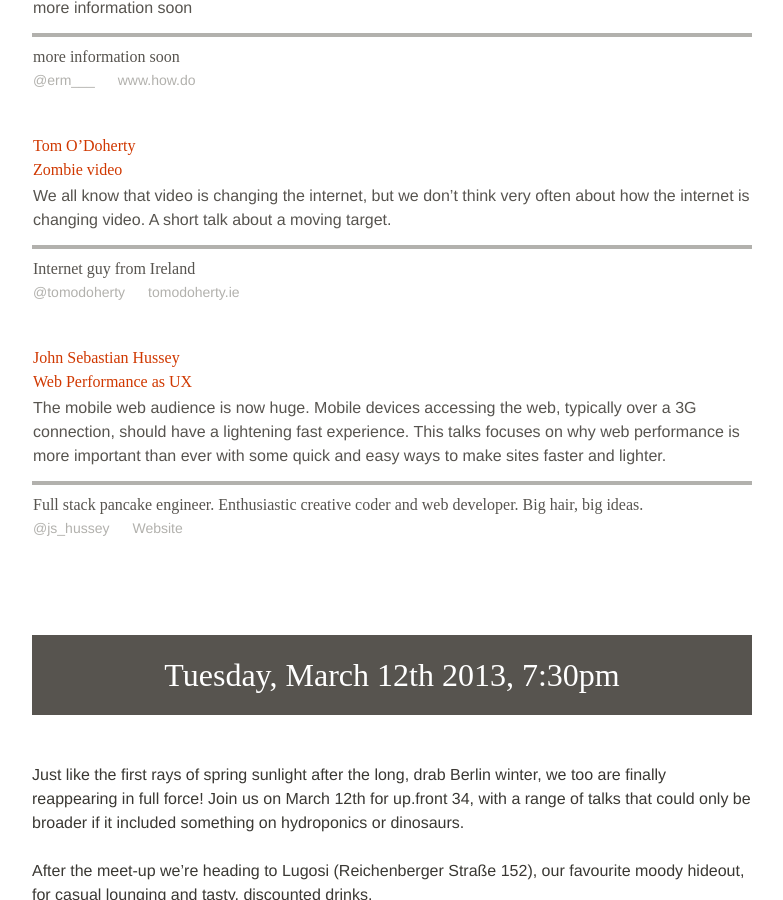
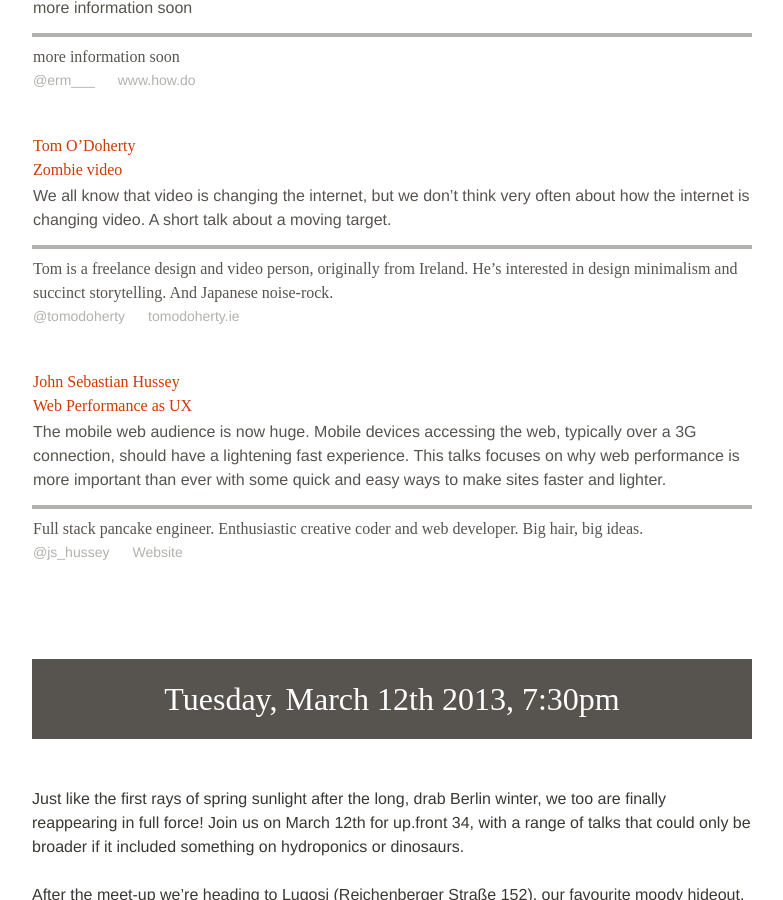
Before and after one commit to upfrontug/upfrontug.github.io, a Jekyll site: the page built from index.html, in a window 1280 px wide and 900 px high, scrolled down 879 px. Shown: the whole window, without its empty margins (248-1031 px from the left). Built offline with Jekyll 4.4.1, drawn with Linux system fonts in a browser that asks for light colours; nearby versions of some CDN libraries; a style sheet for code colours, icons or effects is not loaded.

Commit message:
Update Tom's bio

```diff
--- a/index.html
+++ b/index.html
@@ -40,7 +40,7 @@
            We all know that video is changing the internet, but we don’t think very often about how the internet is changing video. A short talk about a moving target.
         </p>
         <p class="speaker_info">
-          Internet guy from Ireland
+          Tom is a freelance design and video person, originally from Ireland. He’s interested in design minimalism and succinct storytelling. And Japanese noise-rock.
         </p>
         <ul class="speaker_links">
           <li><a href="http://twitter.com/tomodoherty">@tomodoherty</a></li>
```
